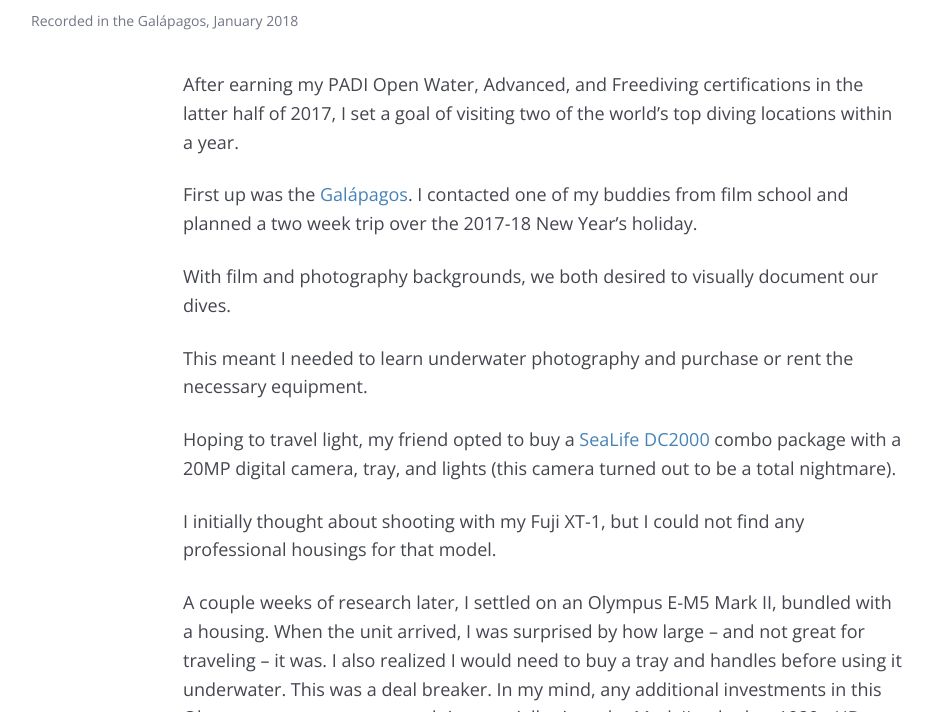
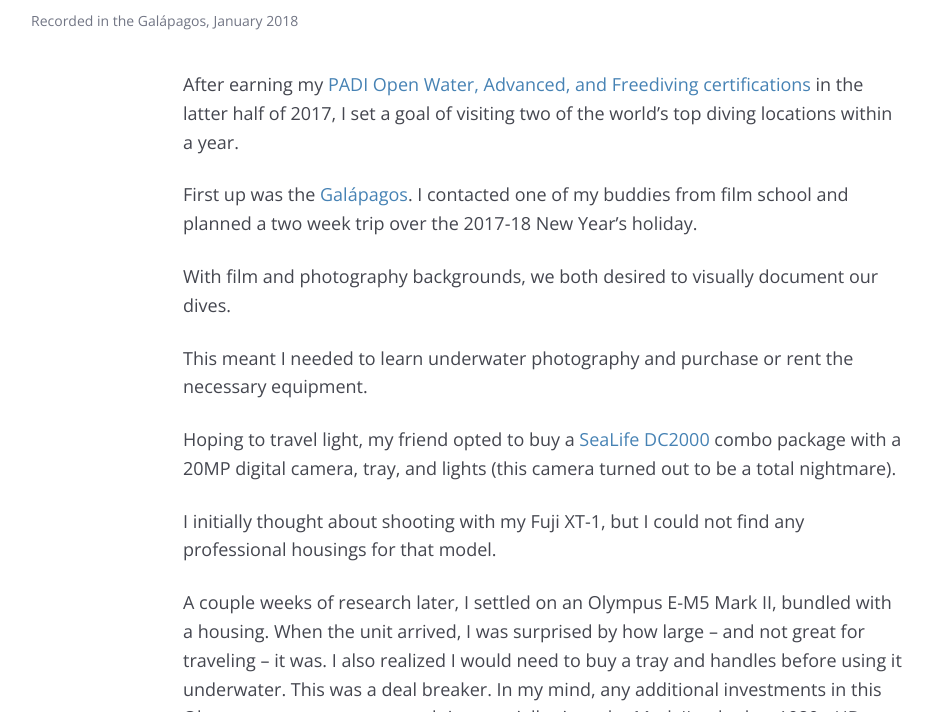
Before and after one commit to mcknightlabs/rtmup, a Jekyll site: the page built from _posts/goal/2018-01-30-uwphotography.md, in a window 1280 px wide and 900 px high, scrolled down 670 px, cut to the strip 188-900 px from the top of the window. Shown: the whole strip, without its empty margins (97-1030 px from the left). Built offline with Jekyll 4.4.1, drawn with Linux system fonts in a browser that asks for light colours; comment, search, counter and statistics services are not loaded; part of the change alters nothing that is shown.

```diff
--- a/_posts/goal/2018-01-30-uwphotography.md
+++ b/_posts/goal/2018-01-30-uwphotography.md
@@ -16,7 +16,7 @@ og_type: website
 	</figure>
 </div>
 
-After earning my PADI Open Water, Advanced, and Freediving certifications in the latter half of 2017, I set a goal of visiting two of the world's top diving locations within a year.
+After earning my <a href="{% post_url goal/2018-02-07-scubadiving %}">PADI Open Water, Advanced, and Freediving certifications</a> in the latter half of 2017, I set a goal of visiting two of the world's top diving locations within a year.
 
 First up was the <a href="{% post_url goal/2018-01-29-galapagos %}">Galápagos</a>. I contacted one of my buddies from film school and planned a two week trip over the 2017-18 New Year's holiday.
 
```
